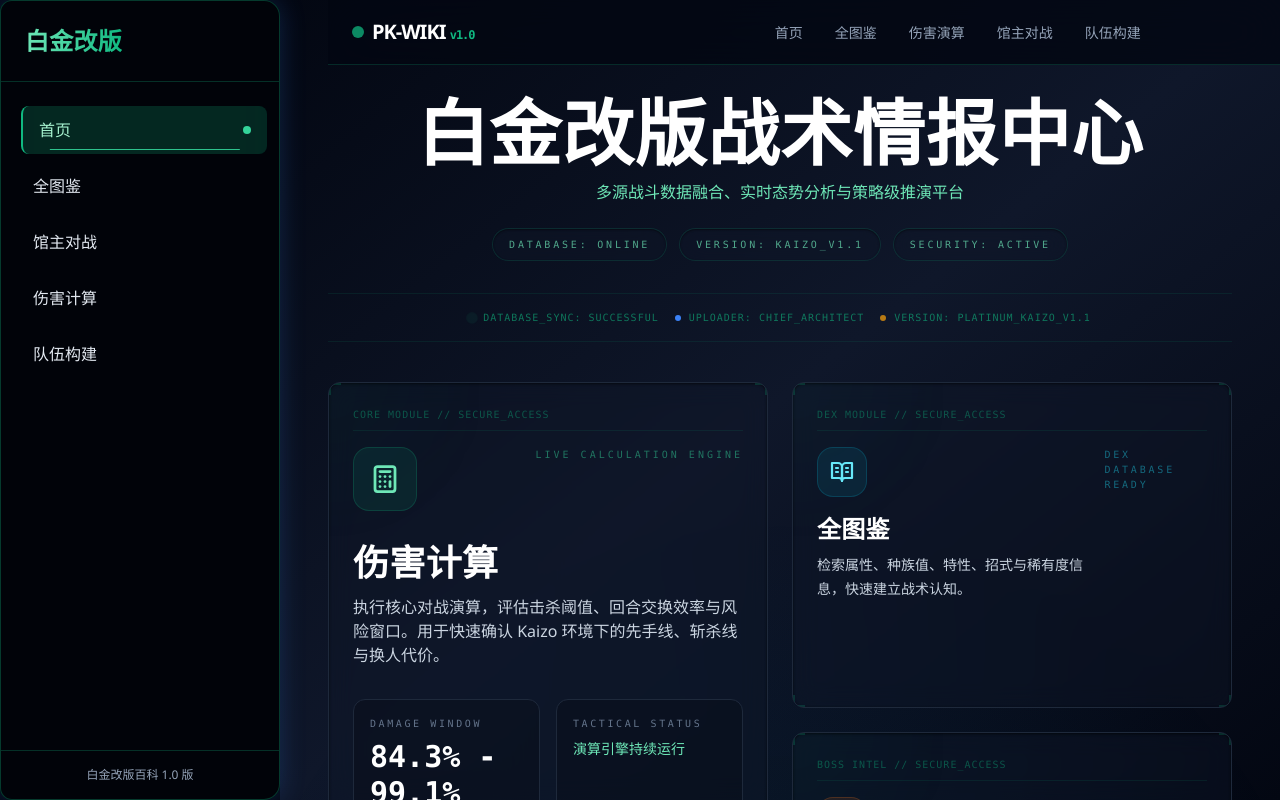
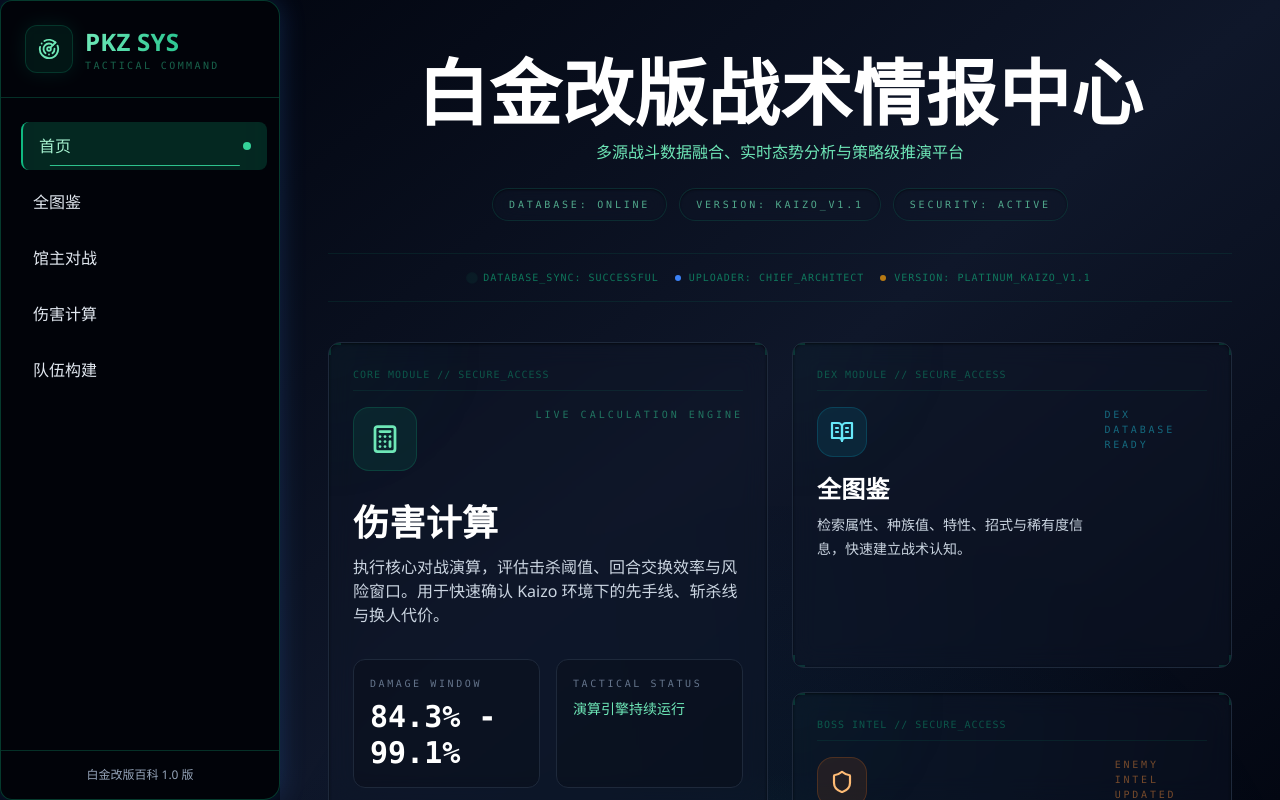
Before and after one commit to jewelrydecornerforwork/platinumkaizo, a Next.js app: page / in a window 1280 px wide. Built offline with nearby package versions, Linux system fonts and the light colour scheme.

Commit message:
Update Details

```diff
--- a/src/app/layout.tsx
+++ b/src/app/layout.tsx
@@ -2,6 +2,7 @@ import type { Metadata, Viewport } from 'next';
 import { SidebarProvider } from '@/components/providers/SidebarProvider';
 import { Sidebar } from '@/components/layout/Sidebar';
 import { Header } from '@/components/layout/Header';
+import { TacticalFooter } from '@/components/layout/TacticalFooter';
 import '@/globals.css';
 
 export const metadata: Metadata = {
@@ -31,11 +32,14 @@ export default function RootLayout({ children }: RootLayoutProps): React.ReactEl
         <SidebarProvider>
           <Header />
 
-          <div className="flex h-screen pt-16 md:pt-0">
+          <div className="flex h-screen">
             <Sidebar />
 
             <main className="ml-0 flex-1 overflow-y-auto bg-gradient-to-br from-slate-950 via-slate-900 to-slate-950 md:ml-sidebar">
-              <div className="min-h-full">{children}</div>
+              <div className="flex min-h-full flex-col">
+                <div className="flex-1">{children}</div>
+                <TacticalFooter />
+              </div>
             </main>
           </div>
         </SidebarProvider>
--- a/src/app/page.tsx
+++ b/src/app/page.tsx
@@ -1,7 +1,6 @@
 import Image from 'next/image';
 import Link from 'next/link';
 import { BookOpenText, Calculator, Github, Shield, Users } from 'lucide-react';
-import Navbar from '@/components/Navbar';
 import { TacticalFrame } from '@/components/ui/TacticalFrame';
 
 const statusBadges = [
@@ -32,9 +31,7 @@ const commandLinks = [
 
 export default function Home(): React.ReactElement {
   return (
-    <div className="relative min-h-screen overflow-hidden px-6 pb-16 pt-24 md:px-12">
-      <Navbar />
-
+    <div className="relative min-h-screen overflow-hidden px-6 pb-8 pt-12 md:px-12 md:pt-14">
       <div
         aria-hidden="true"
         className="pointer-events-none absolute inset-0 z-0 bg-[radial-gradient(circle_at_center,rgba(16,185,129,0.12),transparent_24%),radial-gradient(circle_at_center,rgba(14,165,233,0.08),transparent_48%)]"
--- a/src/components/layout/Header.tsx
+++ b/src/components/layout/Header.tsx
@@ -7,18 +7,14 @@ export function Header(): React.ReactElement {
   const { toggleSidebar } = useSidebar();
 
   return (
-    <header className="fixed left-0 right-0 top-0 z-30 h-16 border-b border-emerald-500/30 bg-black/45 backdrop-blur-xl md:hidden">
-      <div className="flex h-full items-center justify-between px-4">
+    <div className="fixed left-4 top-4 z-30 md:hidden">
       <button
         onClick={toggleSidebar}
-          className="tech-button h-10 w-10 px-0 py-0"
+        className="flex h-11 w-11 items-center justify-center rounded-xl border border-emerald-500/25 bg-black/55 text-emerald-300 shadow-[0_0_18px_rgba(16,185,129,0.12)] backdrop-blur-xl transition-all hover:border-emerald-400/40"
         aria-label="切换侧边栏"
       >
         <Menu size={20} />
       </button>
-        <span className="title-strong text-lg text-emerald-300">白金改版百科</span>
-        <div className="w-10" />
     </div>
-    </header>
   );
 }
--- a/src/components/layout/Sidebar.tsx
+++ b/src/components/layout/Sidebar.tsx
@@ -2,7 +2,7 @@
 
 import { navItems } from '@/lib/navigation';
 import { useSidebar } from '@/components/providers/SidebarProvider';
-import { X } from 'lucide-react';
+import { Radar, X } from 'lucide-react';
 import Link from 'next/link';
 import { usePathname } from 'next/navigation';
 
@@ -29,10 +29,21 @@ export function Sidebar(): React.ReactElement {
         role="navigation"
         aria-label="主导航"
       >
-        <div className="flex items-center justify-between border-b border-emerald-500/25 p-6">
+        <div className="border-b border-emerald-500/25 p-6">
+          <div className="flex items-start justify-between gap-4">
+            <div className="flex items-center gap-3">
+              <div className="flex h-12 w-12 items-center justify-center rounded-xl border border-emerald-500/20 bg-emerald-500/10 text-emerald-300 shadow-[0_0_18px_rgba(16,185,129,0.12)]">
+                <Radar size={22} />
+              </div>
+              <div>
                 <h1 className="title-strong bg-gradient-to-r from-emerald-300 to-emerald-500 bg-clip-text text-2xl text-transparent">
-            白金改版
+                  PKZ SYS
                 </h1>
+                <p className="font-mono text-[10px] uppercase tracking-[0.24em] text-emerald-400/45">
+                  Tactical Command
+                </p>
+              </div>
+            </div>
             <button
               onClick={closeSidebar}
               className="tech-button h-10 w-10 px-0 py-0 md:hidden"
@@ -40,6 +51,7 @@ export function Sidebar(): React.ReactElement {
             >
               <X size={18} />
             </button>
+          </div>
         </div>
 
         <nav className="flex-1 space-y-2 overflow-y-auto px-4 py-6">
--- /dev/null
+++ b/src/components/layout/TacticalFooter.tsx
@@ -0,0 +1,27 @@
+import Link from 'next/link';
+
+export const TacticalFooter = (): React.ReactElement => (
+  <footer className="mt-20 w-full border-t border-emerald-500/10 bg-slate-950 px-6 py-8">
+    <div className="mx-auto flex max-w-7xl flex-col items-center justify-between gap-6 md:flex-row">
+      <div className="font-mono text-[10px] uppercase tracking-widest text-emerald-500/60">
+        [SYSTEM_STATUS: STABLE]
+      </div>
+
+      <div className="flex items-center gap-6 font-mono text-[10px] uppercase tracking-[0.22em] text-slate-400">
+        <Link href="#" className="transition-colors hover:text-emerald-400">
+          About
+        </Link>
+        <Link href="#" className="transition-colors hover:text-emerald-400">
+          GitHub
+        </Link>
+        <Link href="#" className="transition-colors hover:text-emerald-400">
+          Discord
+        </Link>
+      </div>
+
+      <div className="text-center font-mono text-[10px] text-slate-500 md:text-right">
+        Pokémon is © Nintendo/Creatures Inc./GAME FREAK
+      </div>
+    </div>
+  </footer>
+);
```
Also changed, not shown: 1 other file (tests, documents, lock files or other folders). Lines whose indentation alone changed are shown as unchanged.
